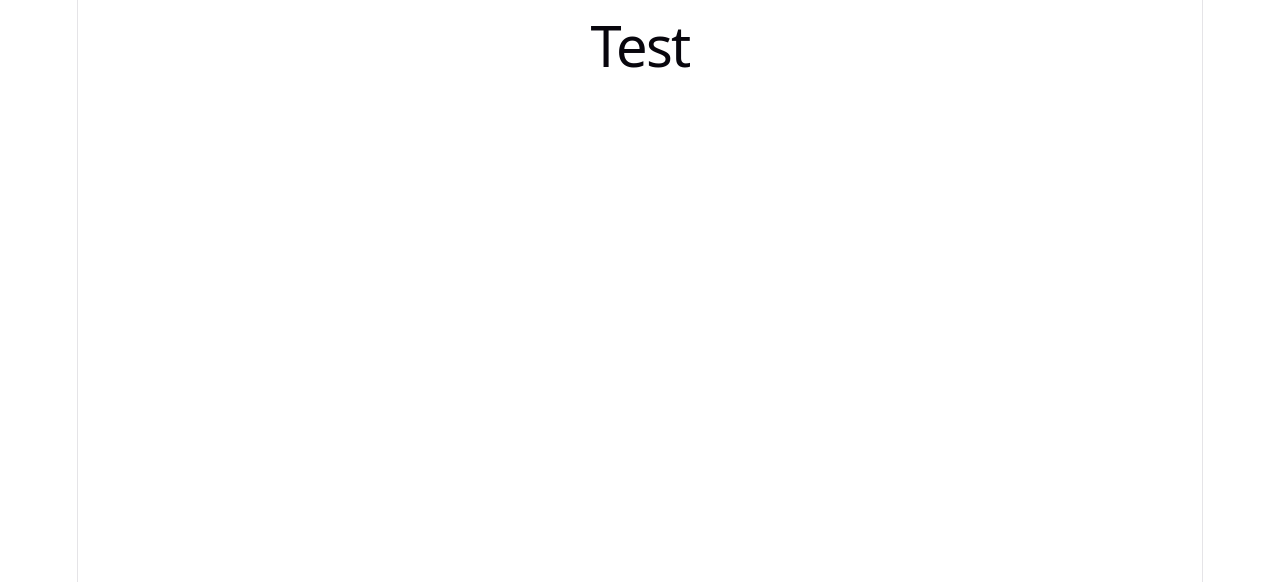
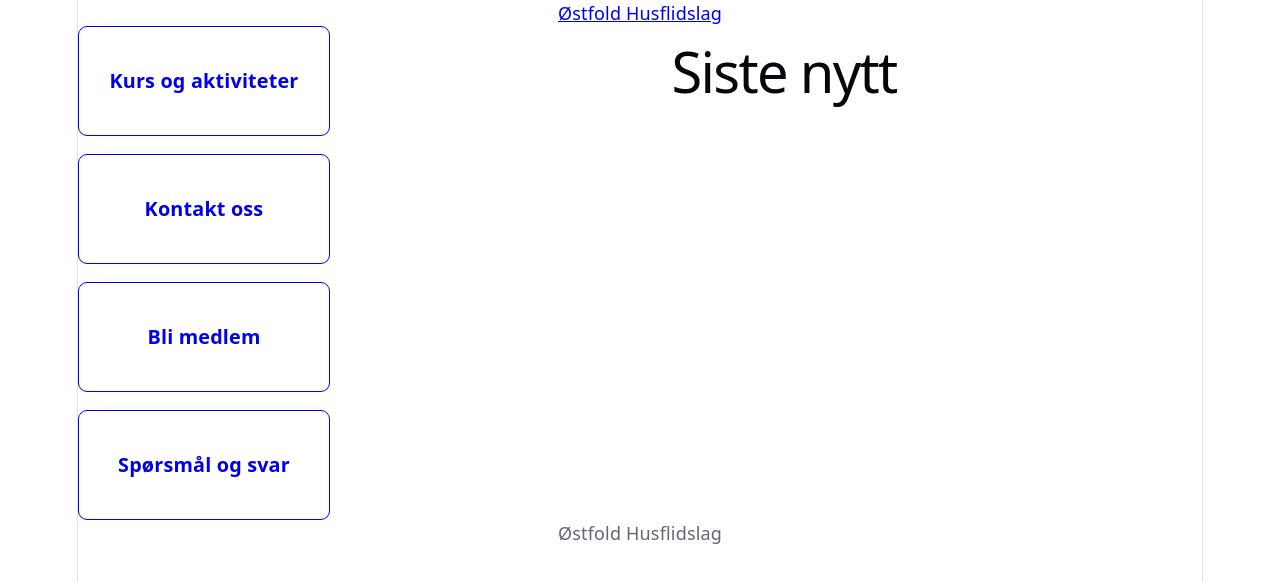
Before and after one commit to Lucrious/SET10-Software-Dev, a React app in the folder Frontend/: page / in a window 1280 px wide. Shown: the top 582 px of the page. Built offline with nearby package versions, Linux system fonts and the light colour scheme; the HTML template or start-up script is replaced by a standard one.

Commit message:
Add homepage structure and navigation

```diff
--- a/Frontend/src/App.jsx
+++ b/Frontend/src/App.jsx
@@ -8,9 +8,8 @@ function App() {
 
   return (
     <Routes>
-      <Route path='' element={<Layout/>}>
-        <Route path='/side' element={<Home/>}></Route>
-        <Route></Route>
+      <Route path="/" element={<Layout />}>
+        <Route index element={<Home />} />
       </Route>
     </Routes>
   )
--- /dev/null
+++ b/Frontend/src/Components/HomeNavigation.css
@@ -0,0 +1,25 @@
+.home-navigation {
+    display: grid;
+    grid-template-columns: 1fr;
+    gap: 1rem;
+    width: 100%;
+}
+
+.home-navigation__item {
+    display: flex;
+    align-items: center;
+    justify-content: center;
+    min-height: 4rem;
+    padding: 1rem;
+    text-align: center;
+    text-decoration: none;
+    font-size: 1.1rem;
+    font-weight: 600;
+    border: 1px solid currentColor;
+    border-radius: 0.5rem;
+}
+
+.home-navigation__item:focus-visible {
+    outline: 3px solid currentColor;
+    outline-offset: 3px;
+}
--- /dev/null
+++ b/Frontend/src/Components/HomeNavigation.jsx
@@ -0,0 +1,23 @@
+import "./HomeNavigation.css";
+
+export default function HomeNavigation() {
+    return (
+        <nav className="home-navigation" aria-label="Hovedvalg">
+            <a className="home-navigation__item" href="/kurs">
+                Kurs og aktiviteter
+            </a>
+
+            <a className="home-navigation__item" href="/kontakt">
+                Kontakt oss
+            </a>
+
+            <a className="home-navigation__item" href="/bli-medlem">
+                Bli medlem
+            </a>
+
+            <a className="home-navigation__item" href="/sporsmal-og-svar">
+                Spørsmål og svar
+            </a>
+        </nav>
+    );
+}
--- a/Frontend/src/Components/Layout.jsx
+++ b/Frontend/src/Components/Layout.jsx
@@ -1,13 +1,19 @@
 import { Outlet } from "react-router-dom";
 
-export default function Layout(){
-    return(
+export default function Layout() {
+    return (
         <>
-            <header><h1>Test</h1></header>
-            <main>
-                <Outlet/>
-            </main>
-            <footer></footer>
+            <header>
+                <a href="/" aria-label="Gå til forsiden">
+                    Østfold Husflidslag
+                </a>
+            </header>
+
+            <Outlet />
+
+            <footer>
+                <p>Østfold Husflidslag</p>
+            </footer>
         </>
-    )
+    );
 }
--- /dev/null
+++ b/Frontend/src/Pages/Home.css
@@ -0,0 +1,28 @@
+.home {
+    display: grid;
+    grid-template-columns: 1fr;
+    gap: 2rem;
+    width: 100%;
+}
+
+.home__news {
+    min-width: 0;
+}
+
+/* Større skjermer */
+@media (min-width: 768px) {
+    .home {
+        grid-template-columns: minmax(14rem, 0.3fr) minmax(0, 1fr);
+        align-items: start;
+    }
+
+    .home__news {
+        grid-column: 2;
+        grid-row: 1;
+    }
+
+    .home-navigation {
+        grid-column: 1;
+        grid-row: 1;
+    }
+}
--- a/Frontend/src/Pages/Home.jsx
+++ b/Frontend/src/Pages/Home.jsx
@@ -1,7 +1,15 @@
-export default function Home(){
-    return(
-        <>
-            <h1>Home</h1>
-        </>
-    )
+import "./Home.css";
+import HomeNavigation from "../Components/HomeNavigation";
+
+export default function Home() {
+    return (
+        <main className="home">
+            <section className="home__news">
+                <h1>Siste nytt</h1>
+                {/* Nyhetskomponenten legges inn her */}
+            </section>
+
+            <HomeNavigation />
+        </main>
+    );
 }
```
